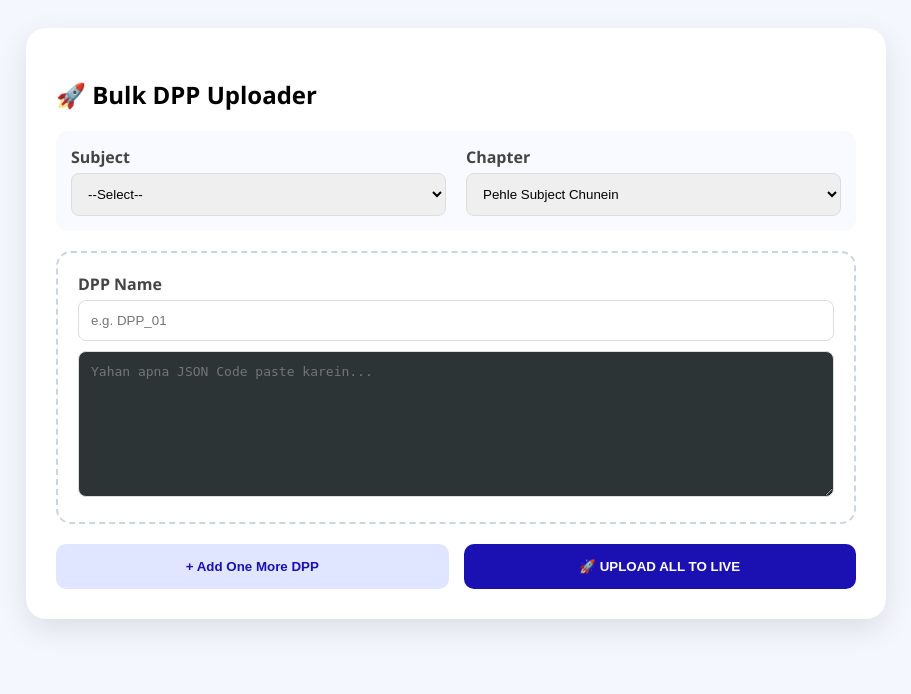
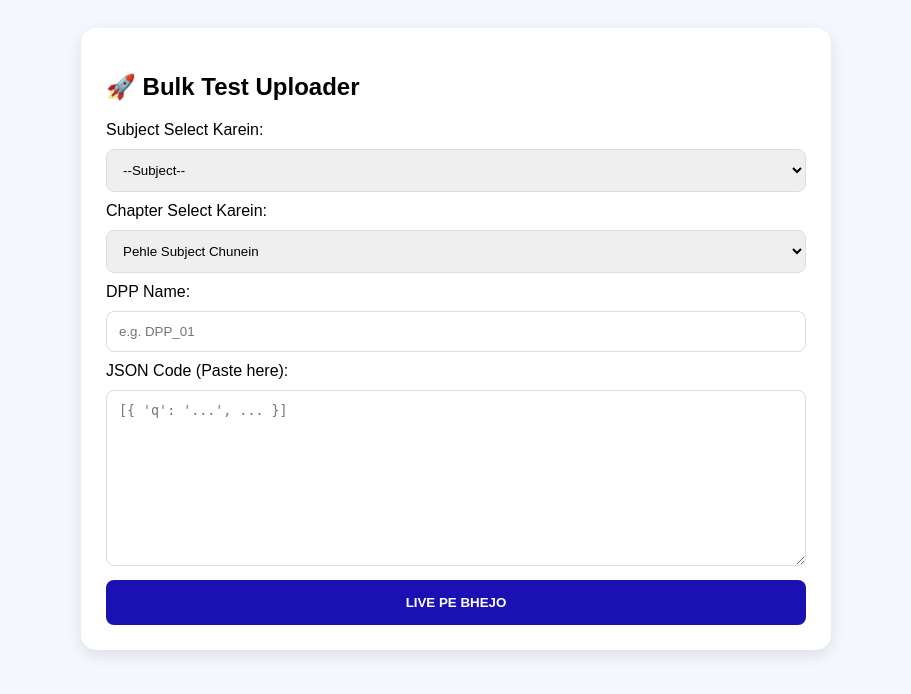
Before and after one commit to rajfeuewhs/Neet-question, a Flask app: page /admin in a window 1280 px wide. Shown: the top 694 px of the page, without its empty margins (184-1095 px from the left). Run offline with Flask 3, Linux system fonts and the light colour scheme; data that the repository does not hold is empty.

Commit message:
Update admin.html

```diff
--- a/templates/admin.html
+++ b/templates/admin.html
@@ -2,122 +2,79 @@
 <html lang="hi">
 <head>
     <meta charset="UTF-8">
-    <title>Admin - Bulk JSON Upload</title>
+    <title>Admin Panel - NEET Master</title>
     <style>
-        :root { --pw-blue: #1b10b1; --bg: #f4f7fe; }
-        body { font-family: 'Segoe UI', sans-serif; background: var(--bg); padding: 20px; }
-        .container { max-width: 800px; margin: auto; background: white; padding: 30px; border-radius: 20px; box-shadow: 0 10px 30px rgba(0,0,0,0.1); }
-        .setup-row { display: grid; grid-template-columns: 1fr 1fr; gap: 20px; margin-bottom: 20px; background: #f9faff; padding: 15px; border-radius: 12px; }
-        .dpp-block { border: 2px dashed #cbd5e1; padding: 20px; border-radius: 15px; margin-bottom: 20px; background: #fff; }
-        label { font-weight: bold; display: block; margin-bottom: 5px; color: #444; }
-        select, input, textarea { width: 100%; padding: 12px; border: 1px solid #ddd; border-radius: 8px; box-sizing: border-box; }
-        textarea { font-family: monospace; font-size: 13px; background: #2d3436; color: #fab1a0; margin-top: 10px; }
-        .actions { display: flex; gap: 15px; margin-top: 20px; }
-        .btn { flex: 1; padding: 15px; border: none; border-radius: 10px; font-weight: bold; cursor: pointer; }
-        .btn-add { background: #e0e6ff; color: var(--pw-blue); }
-        .btn-submit { background: var(--pw-blue); color: white; }
+        body { font-family: sans-serif; background: #f4f7fe; padding: 20px; }
+        .box { max-width: 700px; margin: auto; background: white; padding: 25px; border-radius: 15px; box-shadow: 0 5px 15px rgba(0,0,0,0.1); }
+        select, input, textarea { width: 100%; padding: 12px; margin: 10px 0; border: 1px solid #ddd; border-radius: 8px; box-sizing: border-box; }
+        .btn { background: #1b10b1; color: white; padding: 15px; border: none; width: 100%; border-radius: 8px; cursor: pointer; font-weight: bold; }
     </style>
 </head>
 <body>
-
-<div class="container">
-    <h2>🚀 Bulk DPP Uploader</h2>
-
-    <div class="setup-row">
-        <div>
-            <label>Subject</label>
-            <select id="sub-select" onchange="updateChapters()">
-                <option value="">--Select--</option>
+    <div class="box">
+        <h2>🚀 Bulk Test Uploader</h2>
+        <label>Subject Select Karein:</label>
+        <select id="sub" onchange="loadChapters()">
+            <option value="">--Subject--</option>
             <option value="physics">Physics</option>
             <option value="chemistry">Chemistry</option>
             <option value="botany">Botany</option>
             <option value="zoology">Zoology</option>
         </select>
-        </div>
-        <div>
-            <label>Chapter</label>
-            <select id="chap-select"><option value="">Pehle Subject Chunein</option></select>
-        </div>
-    </div>
 
-    <div id="dpp-list">
-        <div class="dpp-block">
-            <label>DPP Name</label>
-            <input type="text" class="dpp-name" placeholder="e.g. DPP_01">
-            <textarea class="dpp-json" rows="8" placeholder="Yahan apna JSON Code paste karein..."></textarea>
-        </div>
-    </div>
+        <label>Chapter Select Karein:</label>
+        <select id="chap"><option value="">Pehle Subject Chunein</option></select>
 
-    <div class="actions">
-        <button class="btn btn-add" onclick="addMoreDPP()">+ Add One More DPP</button>
-        <button class="btn btn-submit" id="main-btn" onclick="uploadAll()">🚀 UPLOAD ALL TO LIVE</button>
-    </div>
+        <label>DPP Name:</label>
+        <input type="text" id="dpp_name" placeholder="e.g. DPP_01">
+
+        <label>JSON Code (Paste here):</label>
+        <textarea id="jsondata" rows="10" placeholder="[{ 'q': '...', ... }]"></textarea>
+
+        <button class="btn" id="upbtn" onclick="upload()">LIVE PE BHEJO</button>
     </div>
 
     <script>
         let config = {};
-    window.onload = async () => { config = await (await fetch('/get_config')).json(); };
+        window.onload = async () => {
+            const r = await fetch('/get_config');
+            config = await r.json();
+        };
 
-    function updateChapters() {
-        const sub = document.getElementById('sub-select').value;
-        const chapDrop = document.getElementById('chap-select');
-        chapDrop.innerHTML = "";
-        if(sub && config[sub]) {
-            Object.keys(config[sub]).forEach(ch => {
-                let op = document.createElement('option'); op.value = ch; op.innerText = ch;
-                chapDrop.appendChild(op);
+        function loadChapters() {
+            const s = document.getElementById('sub').value;
+            const c = document.getElementById('chap');
+            c.innerHTML = "";
+            if(s && config[s]) {
+                Object.keys(config[s]).forEach(name => {
+                    let o = document.createElement('option');
+                    o.value = name; o.innerText = name;
+                    c.appendChild(o);
                 });
             }
         }
 
-    function addMoreDPP() {
-        const html = `
-        <div class="dpp-block">
-            <label>DPP Name</label>
-            <input type="text" class="dpp-name" placeholder="e.g. DPP_02">
-            <textarea class="dpp-json" rows="8" placeholder="Agla JSON Code paste karein..."></textarea>
-        </div>`;
-        document.getElementById('dpp-list').insertAdjacentHTML('beforeend', html);
-    }
+        async function upload() {
+            const btn = document.getElementById('upbtn');
+            const data = {
+                subject: document.getElementById('sub').value,
+                chapter: document.getElementById('chap').value,
+                test_name: document.getElementById('dpp_name').value,
+                questions: JSON.parse(document.getElementById('jsondata').value)
+            };
 
-    async function uploadAll() {
-        const sub = document.getElementById('sub-select').value;
-        const chap = document.getElementById('chap-select').value;
-        const btn = document.getElementById('main-btn');
-        const blocks = document.querySelectorAll('.dpp-block');
+            if(!data.subject || !data.chapter || !data.test_name) return alert("Sab bhariye!");
 
-        if(!sub || !chap) return alert("Subject aur Chapter chunein!");
-
-        btn.disabled = true;
-        btn.innerText = "Uploading... Please Wait";
-
-        try {
-            for (let block of blocks) {
-                const name = block.querySelector('.dpp-name').value;
-                const jsonText = block.querySelector('.dpp-json').value;
-
-                if(!name || !jsonText) continue;
+            btn.innerText = "UPLOADING..."; btn.disabled = true;
 
             const res = await fetch('/save_test', {
                 method: 'POST',
-                    headers: { 'Content-Type': 'application/json' },
-                    body: JSON.stringify({
-                        subject: sub,
-                        chapter: chap,
-                        test_name: name,
-                        questions: JSON.parse(jsonText)
-                    })
+                headers: {'Content-Type': 'application/json'},
+                body: JSON.stringify(data)
             });
-                console.log(`${name} upload status check complete.`);
-            }
-            alert("Saare DPPs Live ho gaye hain!");
+            const resJ = await res.json();
+            alert(resJ.message);
             location.reload();
-        } catch(e) {
-            alert("Error: JSON format check karein ya internet check karein.");
-        } finally {
-            btn.disabled = false;
-            btn.innerText = "🚀 UPLOAD ALL TO LIVE";
-        }
         }
     </script>
 </body>
```
Lines whose indentation alone changed are shown as unchanged.
